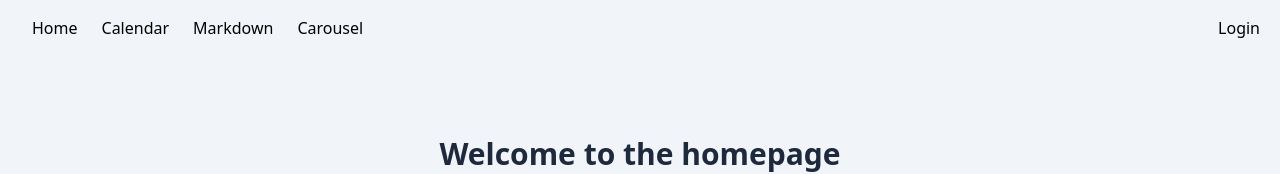
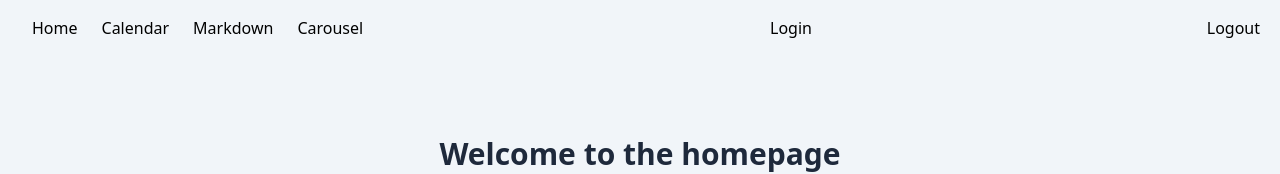
Before and after one commit to pamcy/Vue3-Toolbox, a Vue app: page / in a window 1280 px wide. Shown: the top 174 px of the page. Built offline with nearby package versions, Linux system fonts and the light colour scheme; no server answers.

Commit message:
add logout functionality

```diff
--- a/src/App.vue
+++ b/src/App.vue
@@ -1,6 +1,6 @@
 <script setup>
 import { auth } from './utils/firebase'
-import { onAuthStateChanged } from 'firebase/auth'
+import { onAuthStateChanged, signOut } from 'firebase/auth'
 import { RouterView } from 'vue-router'
 import { onMounted, ref } from 'vue'
 
@@ -10,6 +10,18 @@ import LoginModal from './components/LoginModal.vue'
 const isLoginModalOpen = ref(false)
 const isLoggedIn = ref(false)
 const authUser = ref({})
+
+const handleLogout = () => {
+  // Sign out a user
+  // https://firebase.google.com/docs/auth/web/password-auth
+  signOut(auth)
+    .then(() => {
+      console.log('sign out successfully')
+    })
+    .catch((error) => {
+      console.error(error)
+    })
+}
 
 onMounted(() => {
   // Get the currently signed-in user
@@ -27,7 +39,7 @@ onMounted(() => {
 </script>
 
 <template>
-  <AppHeader @open-login-modal="isLoginModalOpen = true" />
+  <AppHeader @open-login-modal="isLoginModalOpen = true" @handle-logout="handleLogout" />
 
   <RouterView />
 
--- a/src/components/AppHeader.vue
+++ b/src/components/AppHeader.vue
@@ -9,6 +9,7 @@
         </ul>
 
         <button @click="$emit('openLoginModal')">Login</button>
+        <button @click="$emit('handleLogout')">Logout</button>
       </nav>
     </div>
   </header>
@@ -18,7 +19,7 @@
 import { RouterLink } from 'vue-router'
 import { ref } from 'vue'
 
-defineEmits('openLoginModal')
+defineEmits('openLoginModal', 'handleLogout')
 
 const menuItems = ref([
   {
```
